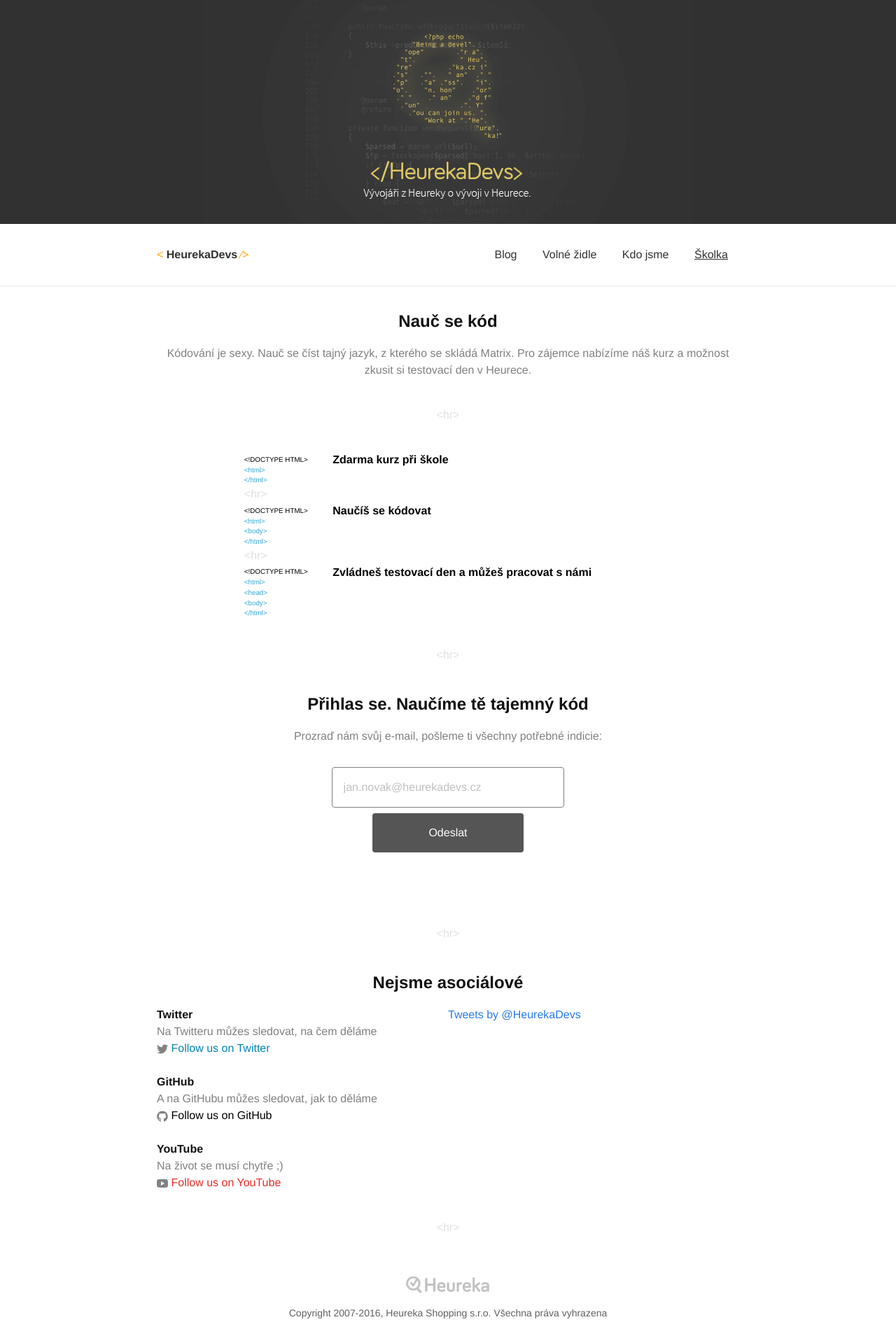
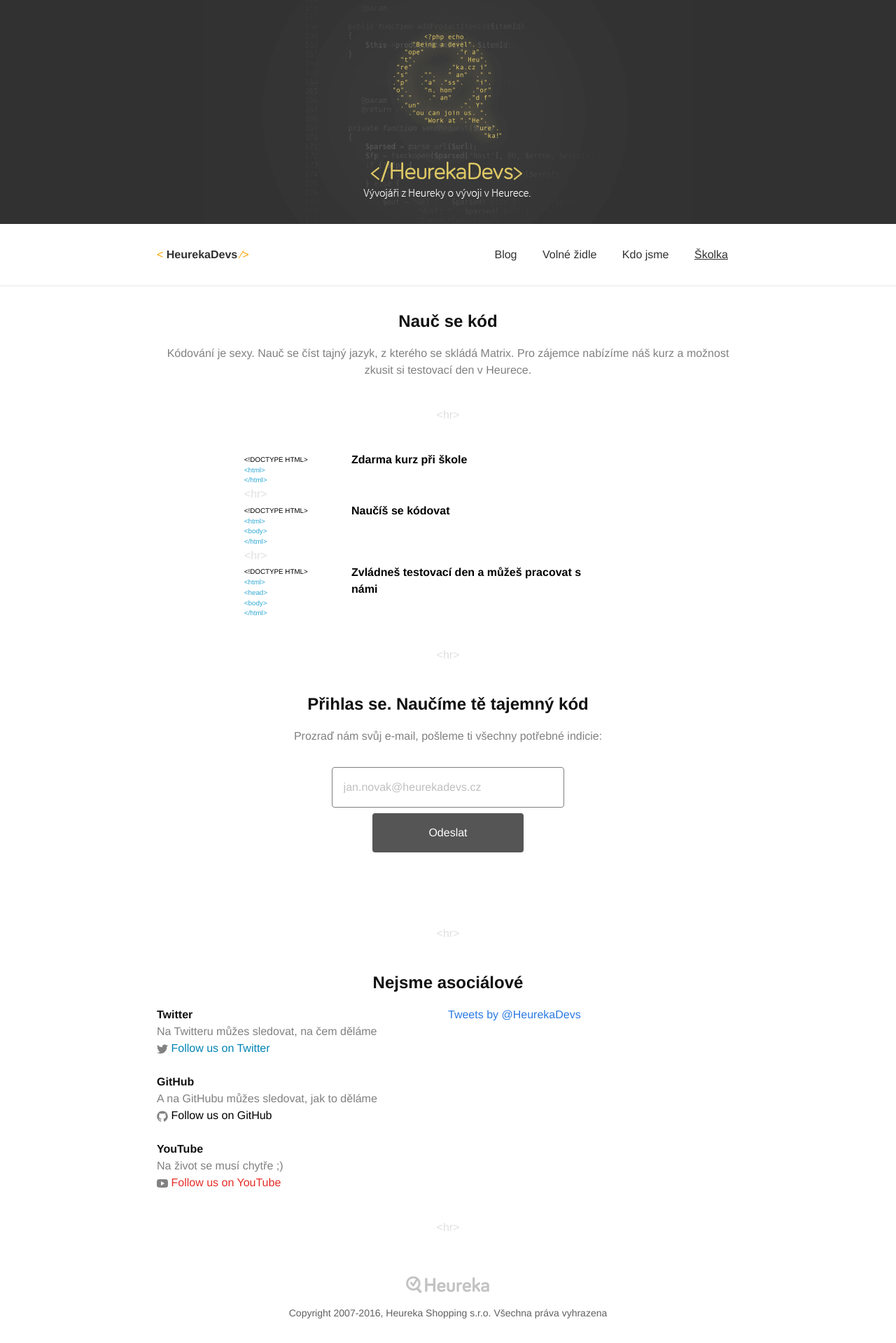
Before and after one commit to hhjcz/heureka.github.io, a Jekyll site: the page built from _pages/skolka/index.html, in a window 1280 px wide. Shown: the whole page at 70% size. Built offline with Jekyll 4.4.1, drawn with Linux system fonts in a browser that asks for light colours; comment, search, counter and statistics services are not loaded.

Commit message:
Remove flexbox to avoid vendor prefixes

```diff
--- a/_sass/_page-academy.scss
+++ b/_sass/_page-academy.scss
@@ -19,12 +19,13 @@
 }
 
 .page-academy__item {
-    display: flex;
+    overflow: hidden;
     justify-content: center;
     width: 100%;
 }
 
 .page-academy__icon {
+    float: left;
     padding-top: 0.5em;
     text-align: left;
     font-size: 0.6125em;
@@ -43,15 +44,16 @@
     color: #30a9d4;
 }
 
+.page-academy__description {
+    float: left;
+    text-align: left;
+    padding-left: 1em;
+    color: #808080;
+    width: calc(100% - 14em);
+}
+
 .page-academy__title {
     margin: 0;
     font-weight: bold;
     color: #000000;
 }
-
-.page-academy__description {
-    text-align: left;
-    padding-left: 1em;
-    color: #808080;
-    width: 100%;
-}
```
